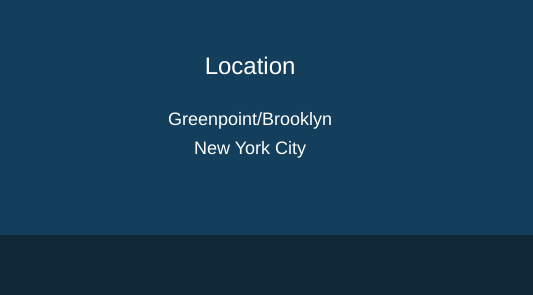
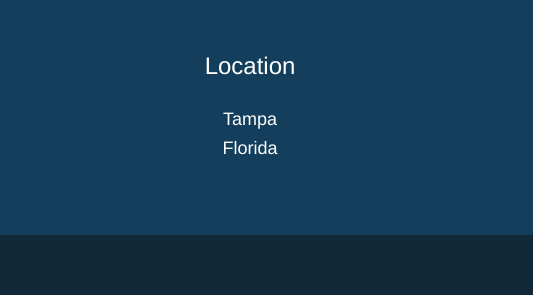
Before and after one commit to robertozimek/robertozimek.github.io, a plain HTML site: page index.html in a window 1280 px wide. Shown: the part 1468-1763 px from the top of the page, 0-533 px from the left. Drawn offline with nearby package versions, Linux system fonts and the light colour scheme; a web font is replaced by a local one.

Commit message:
updated location

```diff
--- a/index.html
+++ b/index.html
@@ -82,8 +82,8 @@
                 <div class="row">
                     <div class="footer-col col-md-4">
                         <h3>Location</h3>
-                        <h4>Greenpoint/Brooklyn</h4>
-                        <h4>New York City</h4>
+                        <h4>Tampa</h4>
+                        <h4>Florida</h4>
                     </div>
                     <div class="footer-col col-md-4">
                         <h3>Around the Web</h3>
```
